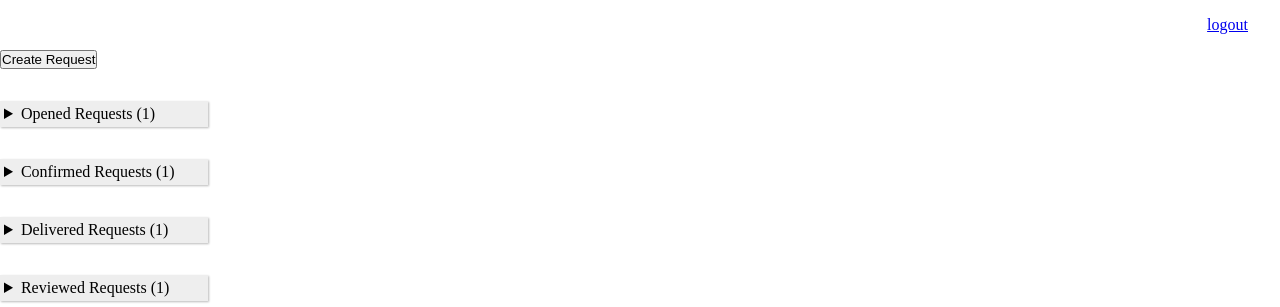
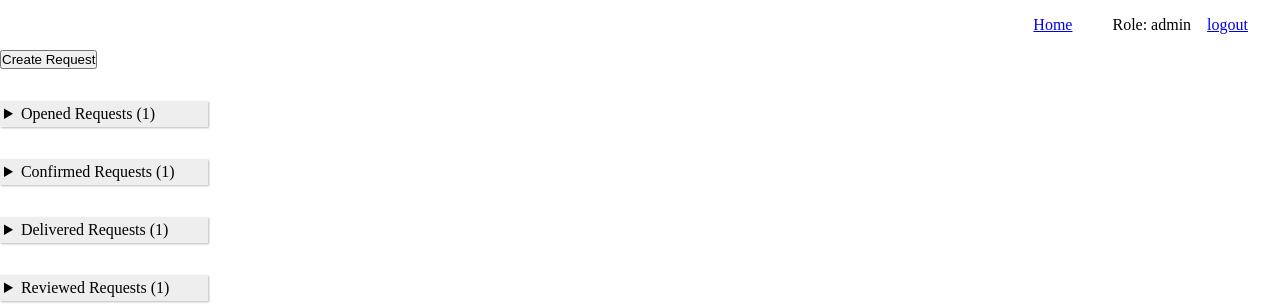
Before and after one commit to davisjustinmorris/FoodDonationWebApp, a Flask app: template templates/user_dashboard.html in a window 1280 px wide. Shown: the top 307 px of the page. Run offline with Flask 2, Linux system fonts and the light colour scheme; the template is opened without the code that fills it: most values are stand-ins (such as "Sample title", 1, 10 or a date in 2020); style sheets or scripts are compiled from the project's sources; some libraries are stand-ins or nearby versions.

Commit message:
poc v1.6.: header with user role display and link to various dashboards depending on user_type

```diff
--- a/app.py
+++ b/app.py
@@ -126,7 +126,11 @@ def handle_user_dashboard():
             return 'Review added<br><a href="/">Back to page</a>'
 
     uid = session['user_info']['uid']
-    return render_template('user_dashboard.html', payload=db_man.get_users_requests(uid=uid))
+    return render_template(
+        'user_dashboard.html',
+        payload=db_man.get_users_requests(uid=uid),
+        user_type=session['user_info']['user_type']
+    )
 
 
 @app.route('/volunteer_dashboard', methods=['GET', 'POST'])
@@ -153,7 +157,11 @@ def handle_volunteer_dashboard():
             else:
                 print('invalid request! insufficient arguments to process the request. need two ids (req & donate)')
 
-    return render_template('volunteer_dashboard.html', payload=db_man.get_users_requests())
+    return render_template(
+        'volunteer_dashboard.html',
+        payload=db_man.get_users_requests(),
+        user_type=session['user_info']['user_type']
+    )
 
 
 @app.route('/super_admin')
--- a/static/main.css
+++ b/static/main.css
@@ -35,5 +35,11 @@ body nav.main-styles {
   align-self: stretch;
   padding: 1rem 2rem;
 }
+body nav.main-styles ul li:not(:first-child, :last-child) {
+  padding: 0 1rem;
+}
+body nav.main-styles li.user_type {
+  margin-left: 1.5rem;
+}
 
 /*# sourceMappingURL=main.css.map */
--- a/static/main.sass
+++ b/static/main.sass
@@ -30,3 +30,7 @@ body
   nav.main-styles
     align-self: stretch
     padding: 1rem 2rem
+    ul li:not(:first-child, :last-child)
+      padding: 0 1rem
+    li.user_type
+      margin-left: 1.5rem
--- a/templates/partials/header_1.html
+++ b/templates/partials/header_1.html
@@ -1,7 +1,18 @@
 <nav class="fx main-styles">
     <div class="logo"></div>
     <div class="fx-spacer"></div>
-    <ul class="nav list-lsn">
+    <ul class="nav list-lsn fx">
+        <li><a href="/">Home</a></li>
+
+        {% if user_type == 'volunteer' or user_type == 'super_admin' %}
+        <li><a href="/volunteer_dashboard">Volunteer</a></li>
+        {% endif %}
+
+        {% if user_type == 'super_admin' %}
+        <li><a href="/admin_dashboard">Admin</a></li>
+        {% endif %}
+
+        <li class="user_type"><span>Role: {{ user_type }}</span></li>
         <li><a href="/logout">logout</a></li>
     </ul>
 </nav>
```
Also changed, not shown: data.sqlite, 1 other file.
